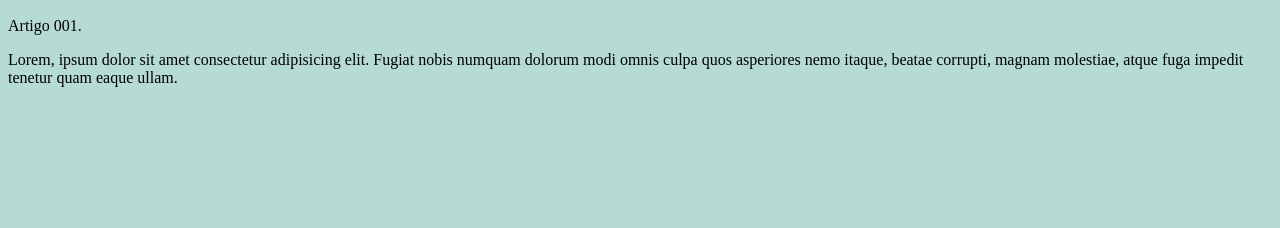
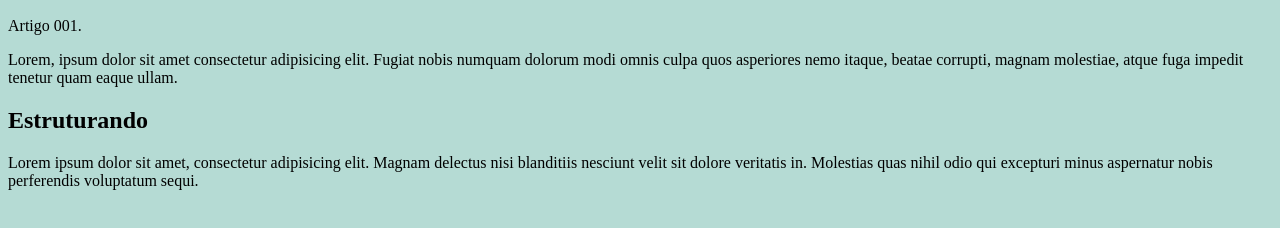
Before and after one commit to MariElisBorges/Projeto-html-css, a plain HTML site: page index.html in a window 1280 px wide. Shown: the part 110-338 px from the top of the page. Drawn offline with Linux system fonts and the light colour scheme.

Commit message:
Escrevendo conteúdo

```diff
--- a/index.html
+++ b/index.html
@@ -20,6 +20,10 @@
         <p>Artigo 001.</p>
         <p>Lorem, ipsum dolor sit amet consectetur adipisicing elit. Fugiat nobis numquam dolorum modi omnis culpa quos asperiores nemo itaque, beatae corrupti, magnam molestiae, atque fuga impedit tenetur quam eaque ullam.</p>
     </article>
+    <article>
+        <h2>Estruturando</h2>
+        <p>Lorem ipsum dolor sit amet, consectetur adipisicing elit. Magnam delectus nisi blanditiis nesciunt velit sit dolore veritatis in. Molestias quas nihil odio qui excepturi minus aspernatur nobis perferendis voluptatum sequi.</p>
+    </article>
 
 </body>
 </html>
```
